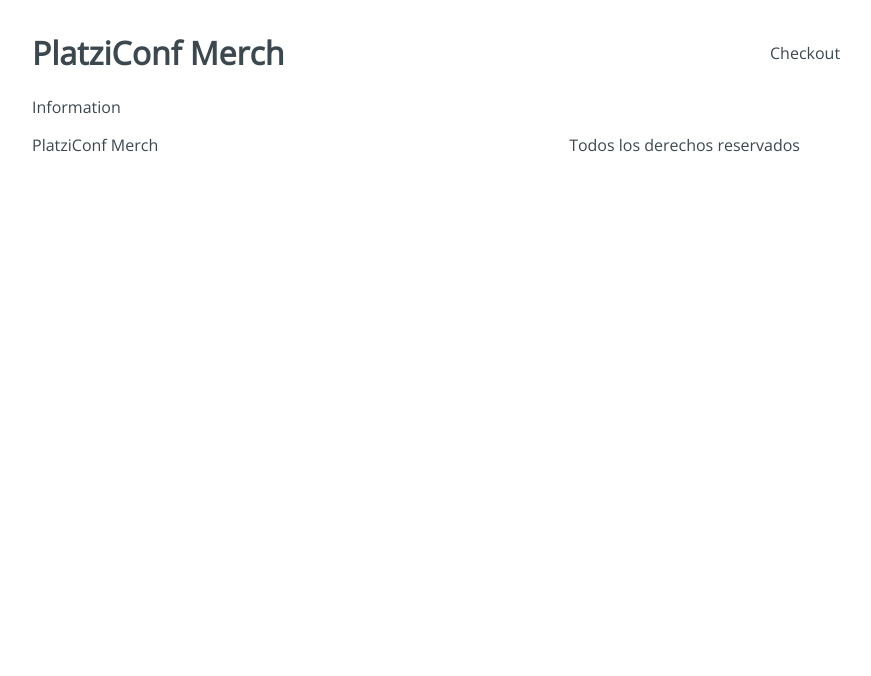
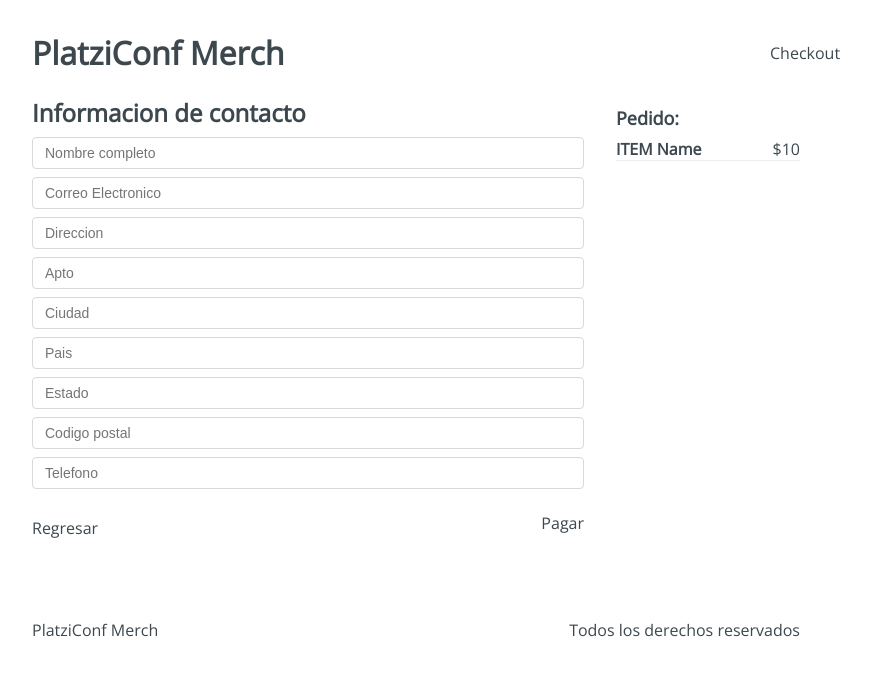
Before and after one commit to AliEagle/MerchStore, a React app: page /checkout/information in a window 1280 px wide. Shown: the top 676 px of the page, without its empty margins (224-1095 px from the left). Built offline with nearby package versions, Linux system fonts and the light colour scheme.

Commit message:
maqueta inicial sin estilos

```diff
--- a/src/components/Products.jsx
+++ b/src/components/Products.jsx
@@ -2,7 +2,7 @@
 import Product from '../components/Product';
 import '../styles/components/Products.css';
 
-const Products = () => {
+const Products = ({ products }) => {
 	return (
 		<div className='Products'>
 			<div className='Products-items'>
--- a/src/containers/Checkout.jsx
+++ b/src/containers/Checkout.jsx
@@ -1,7 +1,25 @@
 import React from 'react';
+import '../styles/components/Checkout.css';
 
 const Checkout = () => {
-	return <div>Checkout</div>;
+	return (
+		<div className='Checkout'>
+			<div className='Checkout-content'>
+				<h3>Lista de Pedidos</h3>
+				<div className='Checkout-item'>
+					<div className='Checkout-element'>
+						<h4>ITEM name</h4>
+						<span>$10</span>
+					</div>
+					<button type='button'>Eliminar</button>
+				</div>
+			</div>
+			<div className='Checkout-sidebar'>
+				<h3>Precio Total: $10</h3>
+				<button type='button'>Continuar Pedido</button>
+			</div>
+		</div>
+	);
 };
 
 export default Checkout;
--- a/src/containers/Information.jsx
+++ b/src/containers/Information.jsx
@@ -1,7 +1,42 @@
 import React from 'react';
+import '../styles/components/Information.css';
 
 const Information = () => {
-	return <div>Information</div>;
+	return (
+		<div className='Information'>
+			<div className='Information-content'>
+				<div className='Information-head'>
+					<h2>Informacion de contacto</h2>
+				</div>
+				<div className='Information-form'>
+					<form action=''>
+						<input type='text' placeholder='Nombre completo' name='name' />
+						<input type='text' placeholder='Correo Electronico' name='email' />
+						<input type='text' placeholder='Direccion' name='address' />
+						<input type='text' placeholder='Apto' name='apto' />
+						<input type='text' placeholder='Ciudad' name='city' />
+						<input type='text' placeholder='Pais' name='country' />
+						<input type='text' placeholder='Estado' name='state' />
+						<input type='text' placeholder='Codigo postal' name='cp' />
+						<input type='text' placeholder='Telefono' name='phone' />
+					</form>
+				</div>
+				<div className='Information-buttons'>
+					<div className='Information-back'>Regresar</div>
+					<div className='Information-next'>Pagar</div>
+				</div>
+			</div>
+			<div className='Information-sidebar'>
+				<h3>Pedido:</h3>
+				<div className='Information-item'>
+					<div className='Information-element'>
+						<h4>ITEM Name</h4>
+						<span>$10</span>
+					</div>
+				</div>
+			</div>
+		</div>
+	);
 };
 
 export default Information;
--- a/src/containers/Payment.jsx
+++ b/src/containers/Payment.jsx
@@ -1,7 +1,15 @@
 import React from 'react';
+import '../styles/components/Payment.css';
 
 const Payment = () => {
-	return <div>Payment</div>;
+	return (
+		<div className='Paymen'>
+			<div className='Payment-content'>
+				<h3>Resumen del pedido:</h3>
+				<div className='Payment-button'>Boton de pago con Paypal</div>
+			</div>
+		</div>
+	);
 };
 
 export default Payment;
--- a/src/containers/Success.jsx
+++ b/src/containers/Success.jsx
@@ -1,7 +1,16 @@
 import React from 'react';
+import '../styles/components/Success.css';
 
 const Success = () => {
-	return <div>Success</div>;
+	return (
+		<div className='Success'>
+			<div className='Success-content'>
+				<h2>Gracias por tu compra</h2>
+				<span>Tu pedido llegara en 3 dias a tu dirección</span>
+				<div className='Success-map'>Google Maps</div>
+			</div>
+		</div>
+	);
 };
 
 export default Success;
```
